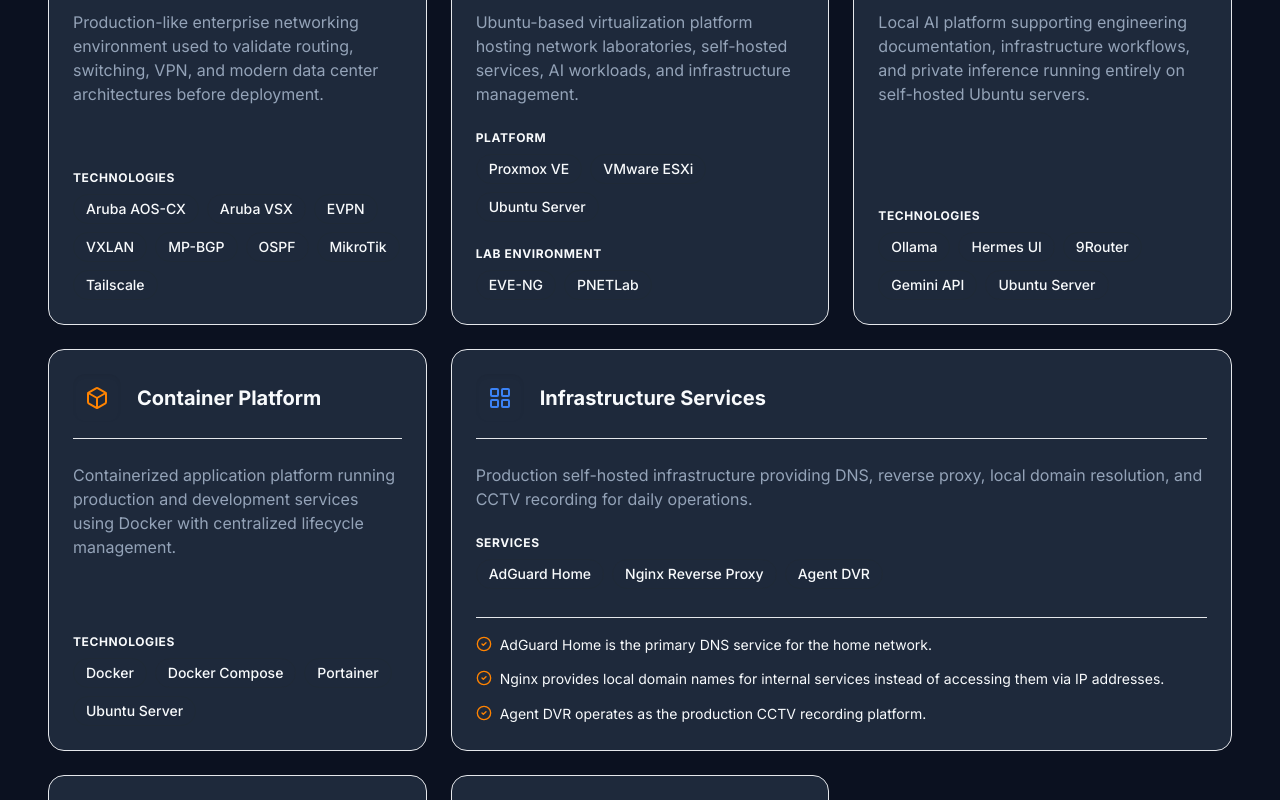
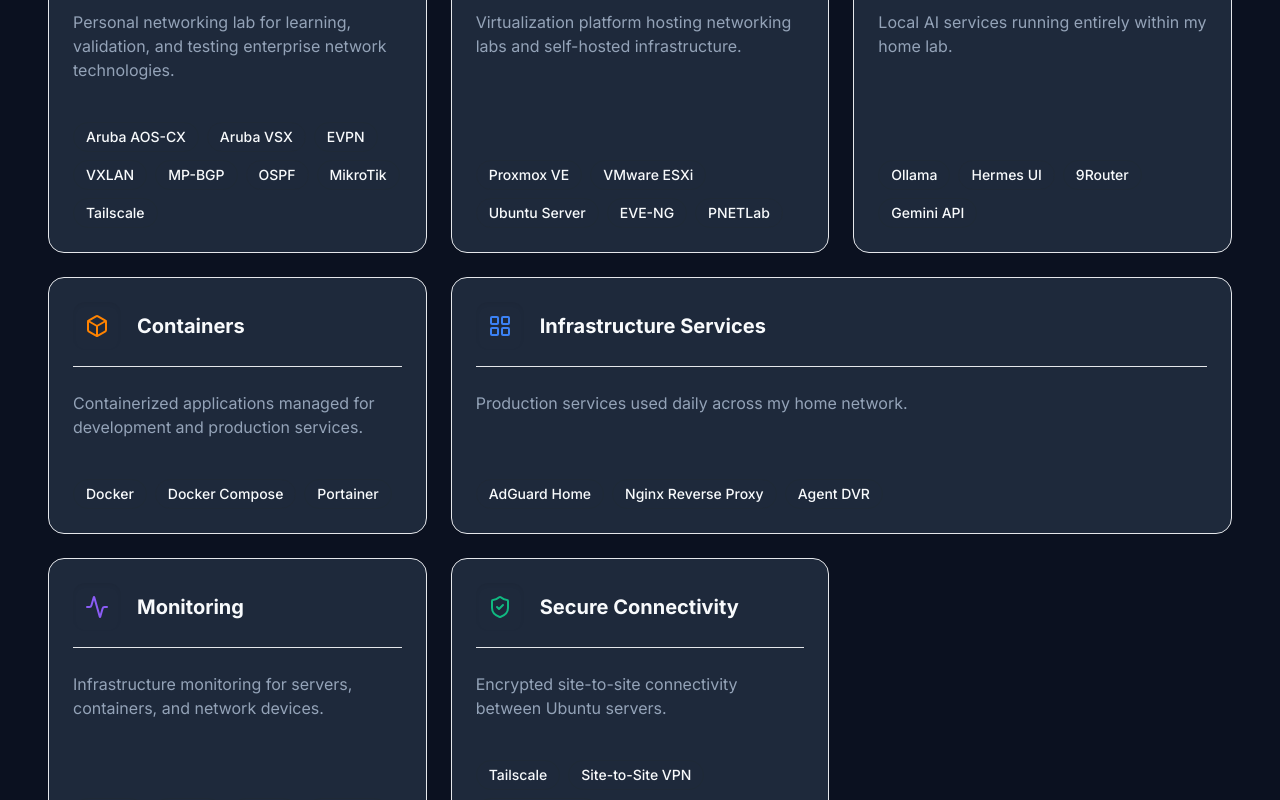
Before and after one commit to shelner8/portofolio, a Next.js app: page / in a window 1280 px wide. Shown: the part 2220-3020 px from the top of the page. Built offline with nearby package versions, Linux system fonts and the light colour scheme; no server answers.

Commit message:
style(home): simplify self-hosted infrastructure cards to an overview stack

```diff
--- a/src/sections/SelfHostedInfrastructureSection.tsx
+++ b/src/sections/SelfHostedInfrastructureSection.tsx
@@ -34,60 +34,46 @@
 export function SelfHostedInfrastructureSection({ technologies }: SelfHostedInfrastructureSectionProps) {
   const cards = [
     {
-      title: "Enterprise Networking Lab",
+      title: "Enterprise Networking",
       icon: <Network className="w-6 h-6 text-accent-blue" />,
-      description: "Production-like enterprise networking environment used to validate routing, switching, VPN, and modern data center architectures before deployment.",
-      techLabel: "Technologies",
+      description: "Personal networking lab for learning, validation, and testing enterprise network technologies.",
       techs: ["Aruba AOS-CX", "Aruba VSX", "EVPN", "VXLAN", "MP-BGP", "OSPF", "MikroTik", "Tailscale"]
     },
     {
-      title: "Virtualization Platform",
+      title: "Virtualization",
       icon: <Server className="w-6 h-6 text-accent-purple" />,
-      description: "Ubuntu-based virtualization platform hosting network laboratories, self-hosted services, AI workloads, and infrastructure management.",
-      techLabel: "Platform",
-      techs: ["Proxmox VE", "VMware ESXi", "Ubuntu Server"],
-      subLabel: "Lab Environment",
-      subTechs: ["EVE-NG", "PNETLab"]
+      description: "Virtualization platform hosting networking labs and self-hosted infrastructure.",
+      techs: ["Proxmox VE", "VMware ESXi", "Ubuntu Server", "EVE-NG", "PNETLab"]
     },
     {
-      title: "Self-Hosted AI Platform",
+      title: "AI Platform",
       icon: <BrainCircuit className="w-6 h-6 text-accent-emerald" />,
-      description: "Local AI platform supporting engineering documentation, infrastructure workflows, and private inference running entirely on self-hosted Ubuntu servers.",
-      techLabel: "Technologies",
-      techs: ["Ollama", "Hermes UI", "9Router", "Gemini API", "Ubuntu Server"]
+      description: "Local AI services running entirely within my home lab.",
+      techs: ["Ollama", "Hermes UI", "9Router", "Gemini API"]
     },
     {
-      title: "Container Platform",
+      title: "Containers",
       icon: <Box className="w-6 h-6 text-accent-orange" />,
-      description: "Containerized application platform running production and development services using Docker with centralized lifecycle management.",
-      techLabel: "Technologies",
-      techs: ["Docker", "Docker Compose", "Portainer", "Ubuntu Server"]
+      description: "Containerized applications managed for development and production services.",
+      techs: ["Docker", "Docker Compose", "Portainer"]
     },
     {
       title: "Infrastructure Services",
       icon: <LayoutGrid className="w-6 h-6 text-accent-blue" />,
-      description: "Production self-hosted infrastructure providing DNS, reverse proxy, local domain resolution, and CCTV recording for daily operations.",
-      techLabel: "Services",
-      techs: ["AdGuard Home", "Nginx Reverse Proxy", "Agent DVR"],
-      highlights: [
-        "AdGuard Home is the primary DNS service for the home network.",
-        "Nginx provides local domain names for internal services instead of accessing them via IP addresses.",
-        "Agent DVR operates as the production CCTV recording platform."
-      ]
+      description: "Production services used daily across my home network.",
+      techs: ["AdGuard Home", "Nginx Reverse Proxy", "Agent DVR"]
+    },
+    {
+      title: "Monitoring",
+      icon: <Activity className="w-6 h-6 text-accent-purple" />,
+      description: "Infrastructure monitoring for servers, containers, and network devices.",
+      techs: ["Zabbix", "Beszel", "SNMP", "MikroTik"]
     },
     {
       title: "Secure Connectivity",
       icon: <ShieldCheck className="w-6 h-6 text-accent-emerald" />,
-      description: "Encrypted site-to-site connectivity between Ubuntu servers using overlay networking for secure remote access and infrastructure management.",
-      techLabel: "Technologies",
+      description: "Encrypted site-to-site connectivity between Ubuntu servers.",
       techs: ["Tailscale", "Site-to-Site VPN", "Ubuntu Server"]
-    },
-    {
-      title: "Monitoring & Observability",
-      icon: <Activity className="w-6 h-6 text-accent-purple" />,
-      description: "Centralized monitoring platform providing visibility into Linux servers, MikroTik infrastructure, virtual machines, and self-hosted services.",
-      techLabel: "Technologies",
-      techs: ["Zabbix", "Beszel", "SNMP", "MikroTik", "Linux Monitoring"]
     }
   ]
 
@@ -136,33 +122,10 @@
                     {card.description}
                   </p>
 
-                  <div className="flex flex-col gap-4 mt-auto">
-                    <div className="flex flex-col gap-2">
-                      <span className="text-xs font-bold text-muted-foreground uppercase tracking-wider">{card.techLabel}</span>
-                      <div className="flex flex-wrap gap-2">
-                        {card.techs.map(t => resolveTechLink(t, technologies))}
-                      </div>
+                  <div className="flex flex-col gap-4 mt-auto pt-4">
+                    <div className="flex flex-wrap gap-2">
+                      {card.techs.map(t => resolveTechLink(t, technologies))}
                     </div>
-
-                    {card.subLabel && card.subTechs && (
-                      <div className="flex flex-col gap-2 mt-2">
-                        <span className="text-xs font-bold text-muted-foreground uppercase tracking-wider">{card.subLabel}</span>
-                        <div className="flex flex-wrap gap-2">
-                          {card.subTechs.map(t => resolveTechLink(t, technologies))}
-                        </div>
-                      </div>
-                    )}
-
-                    {card.highlights && (
-                      <div className="flex flex-col gap-3 mt-3 pt-4 border-t border-surface/50">
-                        {card.highlights.map((highlight, i) => (
-                          <div key={i} className="flex items-start gap-2">
-                            <CheckCircle2 className="w-4 h-4 text-accent-orange mt-0.5 flex-shrink-0" />
-                            <span className="text-sm text-muted-foreground leading-relaxed">{highlight}</span>
-                          </div>
-                        ))}
-                      </div>
-                    )}
                   </div>
                 </BaseCard>
               </motion.div>
```
Also changed, not shown: 1 other file (tests, documents, lock files or other folders).
